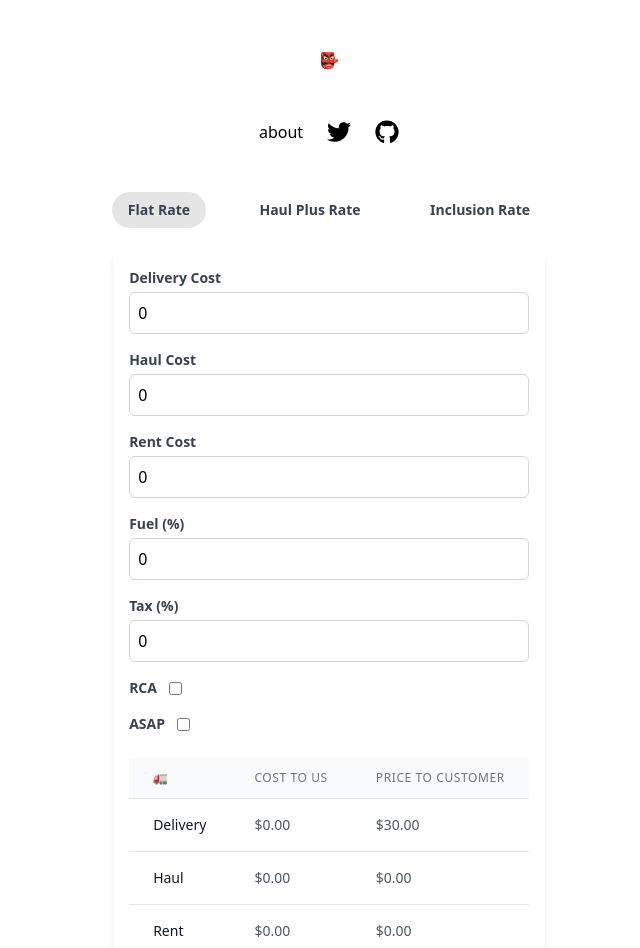
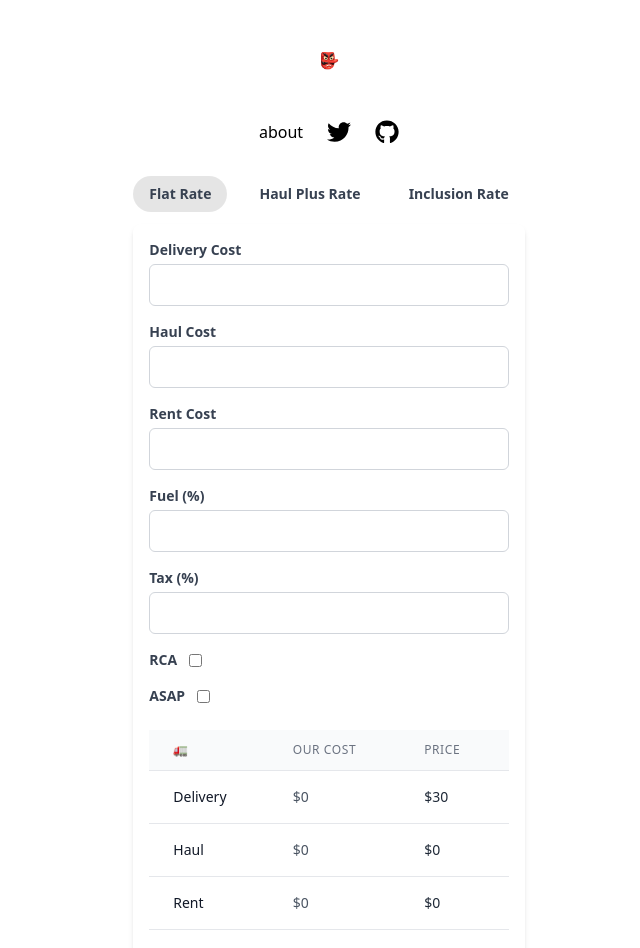
Before and after one commit to JFrankfurt/jordanfrankfurt.com, a Next.js app: page /dumpster in a window 1280 px wide. Shown: the top 948 px of the page, without its empty margins (311-951 px from the left). Built offline with nearby package versions, Linux system fonts and the light colour scheme.

Commit message:
final cleanup

```diff
--- a/components/Dumpster/Calculator.tsx
+++ b/components/Dumpster/Calculator.tsx
@@ -3,20 +3,24 @@ import { Field, Fieldset, Input, Label } from '@headlessui/react'
 import { DumpsterType } from 'pages/dumpster'
 
 // Utility function to round up to the nearest multiple
-const roundUp = (num: number, multiple: number): number => {
-  return Math.ceil(num / multiple) * multiple
+const roundUp = (num: number | string, multiple: number | string): number => {
+  return Math.ceil(Number(num) / Number(multiple)) * Number(multiple)
 }
 
 // Function to calculate Cost to Us (CTU)
-const calculateCTU = (cost: number, fuel: number, tax: number): number => {
-  return cost * (1 + fuel / 100) * (1 + tax / 100)
+const calculateCTU = (
+  cost: number | string,
+  fuel: number | string,
+  tax: number | string
+): number => {
+  return Number(cost) * (1 + Number(fuel) / 100) * (1 + Number(tax) / 100)
 }
 
 // Function to calculate Price to Customer (PTC) for Delivery - NON-ASAP
 const calculateDeliveryNonASAP = (
-  dCost: number,
-  fuel: number,
-  tax: number,
+  dCost: number | string,
+  fuel: number | string,
+  tax: number | string,
   rca: boolean
 ): { ptc: number; ctu: number } => {
   const ctu = calculateCTU(dCost, fuel, tax)
@@ -28,9 +32,9 @@ const calculateDeliveryNonASAP = (
 
 // Function to calculate Price to Customer (PTC) for Delivery - ASAP
 const calculateDeliveryASAP = (
-  dCost: number,
-  fuel: number,
-  tax: number,
+  dCost: number | string,
+  fuel: number | string,
+  tax: number | string,
   rca: boolean
 ): { ptc: number; ctu: number } => {
   const ctu = calculateCTU(dCost, fuel, tax)
@@ -42,17 +46,17 @@ const calculateDeliveryASAP = (
 
 // Function to calculate Price to Customer (PTC) for Haul Plus Rate
 const calculateHaulPlus = (
-  hCost: number,
-  fuel: number,
-  tax: number,
+  hCost: number | string,
+  fuel: number | string,
+  tax: number | string,
   rca: boolean,
-  expT: number,
-  minT: number,
-  tonnageCost: number
+  expT: number | string,
+  minT: number | string,
+  tonnageCost: number | string
 ): { ptc: number; ctu: number } => {
-  const difT = expT > minT ? expT - minT : 0
-  const additionalCost = difT * tonnageCost
-  const ctu = calculateCTU(hCost + additionalCost, fuel, tax)
+  const difT = expT > minT ? Number(expT) - Number(minT) : 0
+  const additionalCost = difT * Number(tonnageCost)
+  const ctu = calculateCTU(Number(hCost) + additionalCost, fuel, tax)
   const baseCost = rca ? 85 : 125
   const multiplier = rca ? 1.03 : 1.04
   const ptc = (ctu + baseCost) * multiplier
@@ -61,19 +65,19 @@ const calculateHaulPlus = (
 
 // Function to calculate Price to Customer (PTC) for Haul - Inclusion Rate
 const calculateHaulInclusion = (
-  hCost: number,
-  fuel: number,
-  tax: number,
+  hCost: number | string,
+  fuel: number | string,
+  tax: number | string,
   rca: boolean,
-  expT: number,
-  incT: number,
-  tonnageCost: number
+  expT: number | string,
+  incT: number | string,
+  tonnageCost: number | string
 ): { ptc: number; ctu: number } => {
   let ctu
   if (expT > incT) {
-    const difT = expT - incT
-    const additionalCost = difT * tonnageCost
-    ctu = calculateCTU(hCost + additionalCost, fuel, tax)
+    const difT = Number(expT) - Number(incT)
+    const additionalCost = difT * Number(tonnageCost)
+    ctu = calculateCTU(Number(hCost) + Number(additionalCost), fuel, tax)
   } else {
     ctu = calculateCTU(hCost, fuel, tax)
   }
@@ -85,11 +89,11 @@ const calculateHaulInclusion = (
 
 // Function to calculate Price to Customer (PTC) for Rent
 const calculateRent = (
-  rCost: number,
-  tax: number,
+  rCost: number | string,
+  tax: number | string,
   rca: boolean
 ): { ptc: number; ctu: number } => {
-  const ctu = rCost * (1 + tax / 100)
+  const ctu = Number(rCost) * (1 + Number(tax) / 100)
   const multiplier = rca ? 1.03 : 1.04
   const ptc = ctu * multiplier
   return { ptc: roundUp(ptc, 1), ctu }
@@ -100,20 +104,20 @@ interface CalculatorProps {
 }
 
 const DumpsterCalculator: React.FC<CalculatorProps> = ({ type }) => {
-  const [dCost, setDCost] = useState<number>(0)
-  const [hCost, setHCost] = useState<number>(0)
-  const [rCost, setRCost] = useState<number>(0)
-  const [fuel, setFuel] = useState<number>(0)
-  const [tax, setTax] = useState<number>(0)
+  const [dCost, setDCost] = useState<number|string>('')
+  const [hCost, setHCost] = useState<number|string>('')
+  const [rCost, setRCost] = useState<number|string>('')
+  const [fuel, setFuel] = useState<number|string>('')
+  const [tax, setTax] = useState<number|string>('')
   const [rca, setRca] = useState<boolean>(false)
   const [isASAP, setIsASAP] = useState<boolean>(false)
-  const [expT, setExpT] = useState<number>(0)
-  const [minT, setMinT] = useState<number>(0)
-  const [incT, setIncT] = useState<number>(0)
-  const [tonnageCost, setTonnageCost] = useState<number>(0)
+  const [expT, setExpT] = useState<number|string>('')
+  const [minT, setMinT] = useState<number|string>('')
+  const [incT, setIncT] = useState<number|string>('')
+  const [tonnageCost, setTonnageCost] = useState<number|string>('')
 
   const handleInputChange =
-    (setter: React.Dispatch<React.SetStateAction<number>>) =>
+    (setter: React.Dispatch<React.SetStateAction<number | string>>) =>
     (e: React.ChangeEvent<HTMLInputElement>) => {
       setter(parseFloat(e.target.value))
     }
@@ -151,7 +155,7 @@ const DumpsterCalculator: React.FC<CalculatorProps> = ({ type }) => {
   const CTU = delivery.ctu + haul.ctu + rent.ctu
 
   return (
-    <div className="max-w-full sm:max-w-lg mx-auto p-4 bg-white rounded-lg shadow-md">
+    <div className="max-w-full sm:max-w-lg mx-auto mt-3 p-4 bg-white rounded-lg shadow-md">
       <Fieldset className="space-y-4">
         <Field className="flex flex-col">
           <Label className="text-sm font-semibold text-gray-700">
@@ -287,12 +291,12 @@ const DumpsterCalculator: React.FC<CalculatorProps> = ({ type }) => {
               <th
                 scope="col"
                 className="px-6 py-3 text-left text-xs font-medium text-gray-500 uppercase tracking-wider">
-                Cost to Us
+                Our Cost
               </th>
               <th
                 scope="col"
                 className="px-6 py-3 text-left text-xs font-medium text-gray-500 uppercase tracking-wider">
-                Price to Customer
+                Price
               </th>
             </tr>
           </thead>
@@ -302,10 +306,10 @@ const DumpsterCalculator: React.FC<CalculatorProps> = ({ type }) => {
                 Delivery
               </td>
               <td className="px-6 py-4 whitespace-nowrap text-sm text-gray-600">
-                ${delivery.ctu.toFixed(2)}
+                ${delivery.ctu.toFixed(0)}
               </td>
-              <td className="px-6 py-4 whitespace-nowrap text-sm text-gray-600">
-                ${delivery.ptc.toFixed(2)}
+              <td className="px-6 py-4 whitespace-nowrap text-sm text-gray-800">
+                ${delivery.ptc.toFixed(0)}
               </td>
             </tr>
             <tr>
@@ -313,10 +317,10 @@ const DumpsterCalculator: React.FC<CalculatorProps> = ({ type }) => {
                 Haul
               </td>
               <td className="px-6 py-4 whitespace-nowrap text-sm text-gray-600">
-                ${haul.ctu.toFixed(2)}
+                ${haul.ctu.toFixed(0)}
               </td>
-              <td className="px-6 py-4 whitespace-nowrap text-sm text-gray-600">
-                ${haul.ptc.toFixed(2)}
+              <td className="px-6 py-4 whitespace-nowrap text-sm text-gray-800">
+                ${haul.ptc.toFixed(0)}
               </td>
             </tr>
             <tr>
@@ -324,17 +328,17 @@ const DumpsterCalculator: React.FC<CalculatorProps> = ({ type }) => {
                 Rent
               </td>
               <td className="px-6 py-4 whitespace-nowrap text-sm text-gray-600">
-                ${rent.ctu.toFixed(2)}
+                ${rent.ctu.toFixed(0)}
               </td>
-              <td className="px-6 py-4 whitespace-nowrap text-sm text-gray-600">
-                ${rent.ptc.toFixed(2)}
+              <td className="px-6 py-4 whitespace-nowrap text-sm text-gray-800">
+                ${rent.ptc.toFixed(0)}
               </td>
             </tr>
             <tr>
               <td className="px-6 py-4 whitespace-nowrap text-sm font-semibold text-gray-900">
                 Total
               </td>
-              <td className="px-6 py-4 whitespace-nowrap text-sm font-semibold text-gray-800">
+              <td className="px-6 py-4 whitespace-nowrap text-sm text-gray-600">
                 ${CTU.toFixed(2)}
               </td>
               <td className="px-6 py-4 whitespace-nowrap text-sm font-semibold text-gray-800">
--- a/pages/dumpster.tsx
+++ b/pages/dumpster.tsx
@@ -9,11 +9,11 @@ export enum DumpsterType {
   INCLUSION,
 }
 
-export default function About() {
+export default function Dumpster() {
   const [dumpsterType, setDumpsterType] = useState(DumpsterType.FLAT_RATE)
   return (
     <Layout>
-      <div className="max-w-full sm:max-w-lg mx-auto p-4">
+      <div className="max-w-full sm:max-w-lg mx-auto">
         <TabGroup>
           <TabList className="flex flex-row items-center justify-around gap-2 sm:gap-4">
             <Tab
@@ -32,9 +32,7 @@ export default function About() {
               <h2>Inclusion Rate</h2>
             </Tab>
           </TabList>
-          <div className="mt-3 rounded-xl bg-white/5 p-3">
-            <DumpsterCalculator type={dumpsterType} />
-          </div>
+          <DumpsterCalculator type={dumpsterType} />
         </TabGroup>
       </div>
     </Layout>
```
